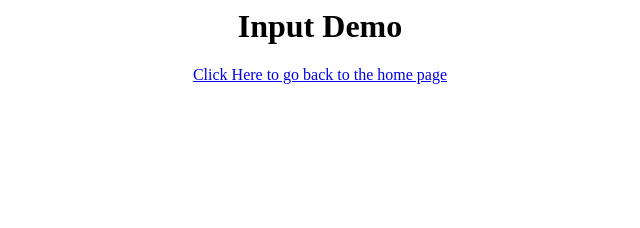
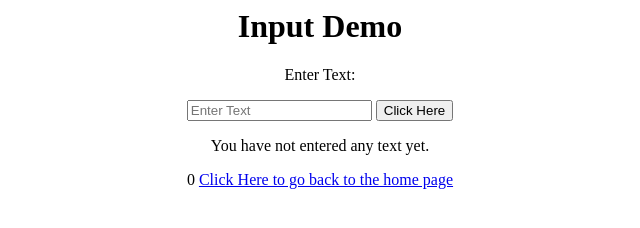
Before and after one commit to mrobi136/mrobi136.github.io, a plain HTML site: page inputDemo.html in a window 1280 px wide. Shown: the whole page, without its empty margins (320-960 px from the left). Drawn offline with Linux system fonts and the light colour scheme.

Commit message:
Update inputDemo.html

```diff
--- a/inputDemo.html
+++ b/inputDemo.html
@@ -6,6 +6,15 @@
     <center>
       <h1>Input Demo</h1>
 
+      <p>Enter Text: </p>
+      <input type="text" placeholder="Enter Text" id="myText">
+      <button onclick="outputDemo()">Click Here</button>
+
+      <p id="output">
+        You have not entered any text yet.
+      </p>
+
+      <script src="inputDemo.js"></script>0
       <a href="index.html">Click Here to go back to the home page</a>
     </center>
   </body>
```
